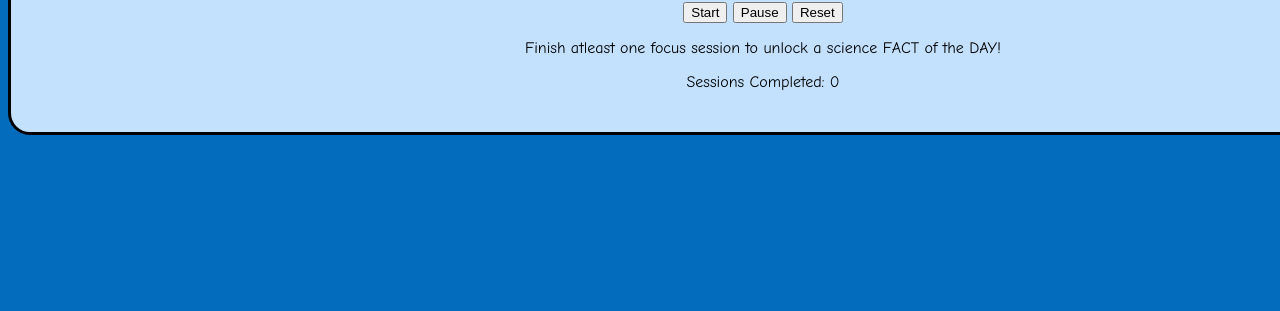
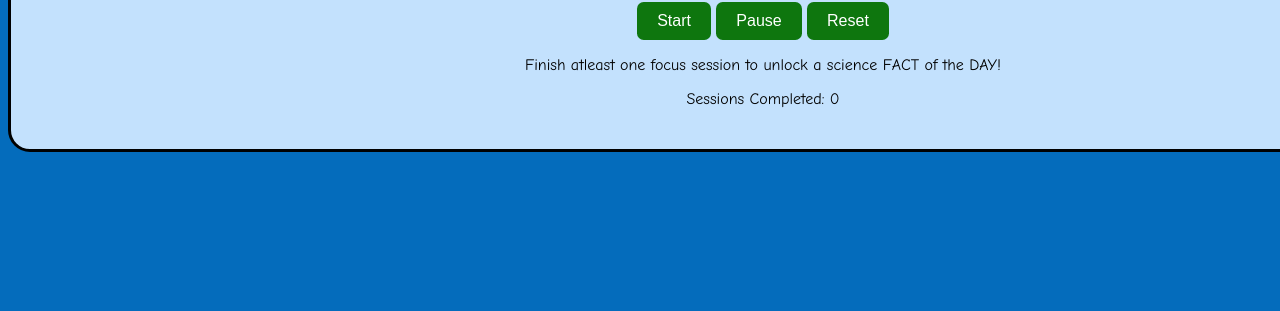
Before and after one commit to manayparikh1/Pomosci, a plain HTML site: page index.html in a window 1280 px wide. Shown: the part 489-800 px from the top of the page. Drawn offline with Linux system fonts and the light colour scheme.

Commit message:
now the buttons look amazingG

```diff
--- a/index.html
+++ b/index.html
@@ -80,3 +80,12 @@
                     margin: 18px;
                     font-family: 'Comic Sans MS', cursive, sans-serif;
                 }
+
+                button {
+                    background-color: rgb(14, 118, 14);
+                    color: white;
+                    padding: 10px 20px 10px;
+                    font-size: 16px;
+                    border: none;
+                    border-radius: 6.7px;
+                }
```
